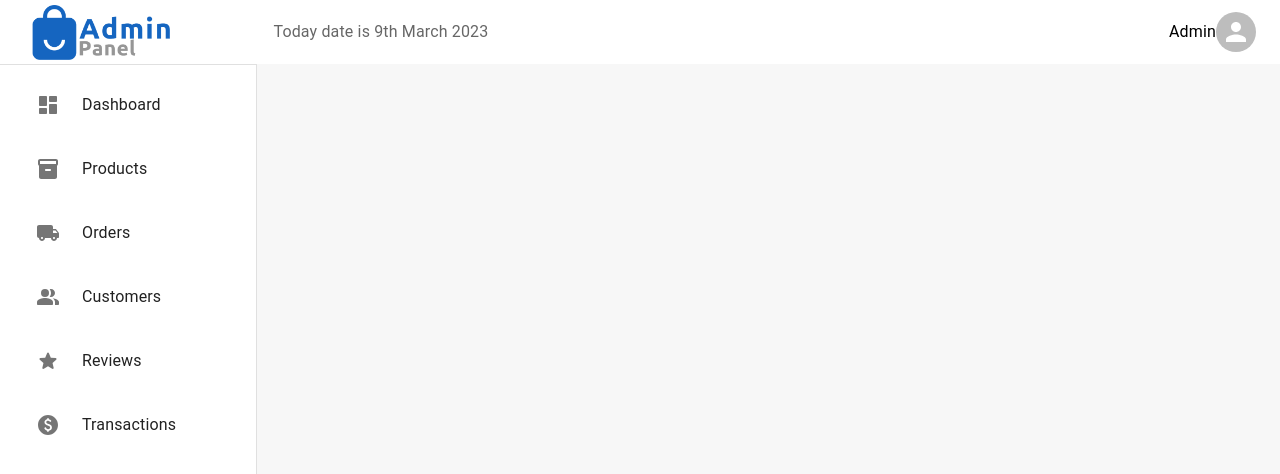
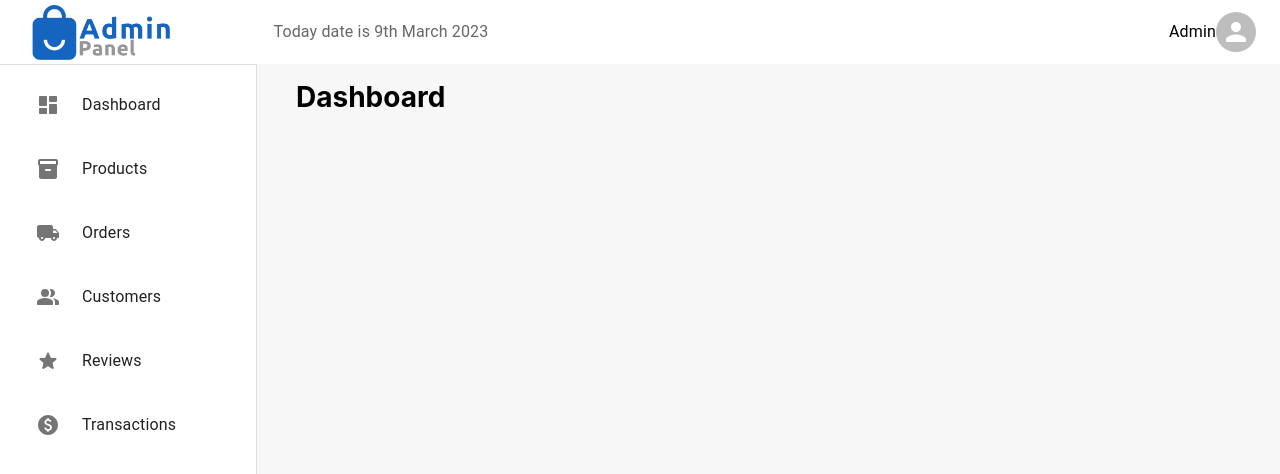
Before and after one commit to alee-anwar/Nakamura-Super-Store, a React (Create React App) app in the folder admin/: page / in a window 1280 px wide. Shown: the top 474 px of the page. Built offline with nearby package versions, Linux system fonts and the light colour scheme.

Commit message:
Update index.js

```diff
--- a/admin/src/index.js
+++ b/admin/src/index.js
@@ -23,8 +23,8 @@ root.render(
   <ThemeProvider theme={theme}>
     <BrowserRouter>
       <Routes>
-        <Route path="/" element={<App />}>
-          <Route path="dashboard" element={<Dashboard />} />
+        <Route element={<App />}>
+          <Route path="/" element={<Dashboard />} />
           <Route path="products" element={<Products />} />
           <Route path="customers" element={<Customers />} />
           <Route path="orders" element={<Orders />} />
```
